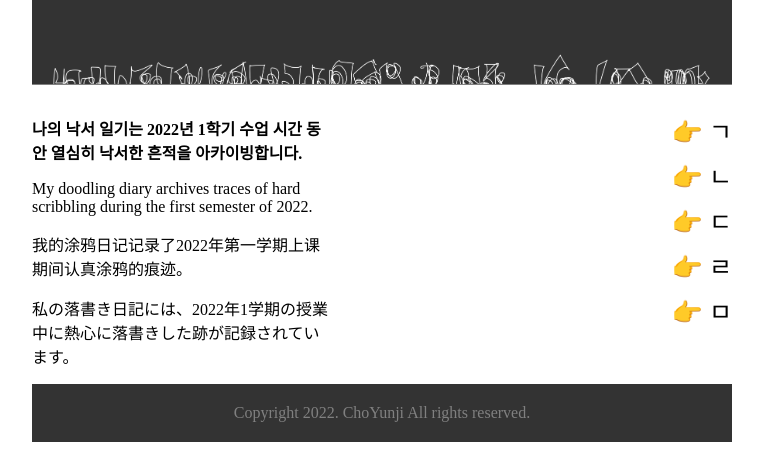
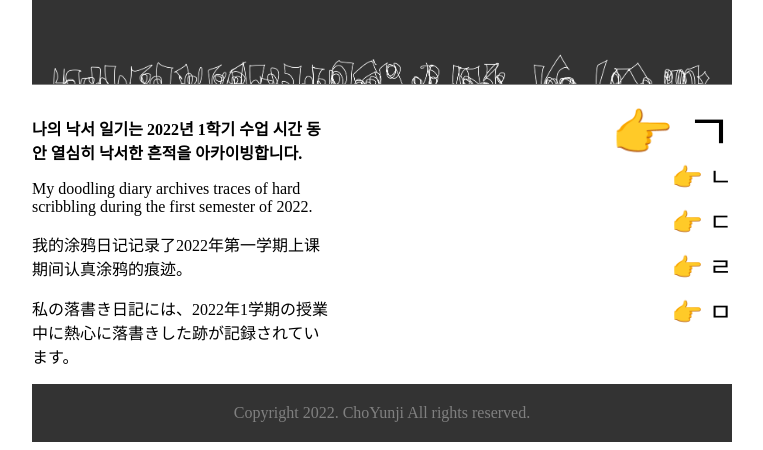
Before and after one commit to YunjiCho/my_doodle_diary, a plain HTML site: page index.html in a window 1280 px wide. In both pictures the pointer is over the item 910 px from the left and 1052 px from the top of the page. Shown: the part 920-1370 px from the top of the page, without its empty margins (258-1021 px from the left). Drawn offline with Linux system fonts and the light colour scheme; grey boxes are pictures that could not be loaded.

Commit message:
Add files via upload

```diff
--- a/index.html
+++ b/index.html
@@ -73,6 +73,12 @@
            li{
                list-style: none;
            }
+           li:hover{
+            transform: scale(2);
+            transform-origin: 100%;
+            transition: all 1s;
+
+           }
 
 
        </style>
```
